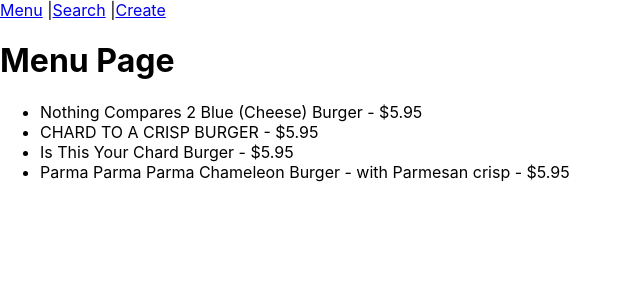
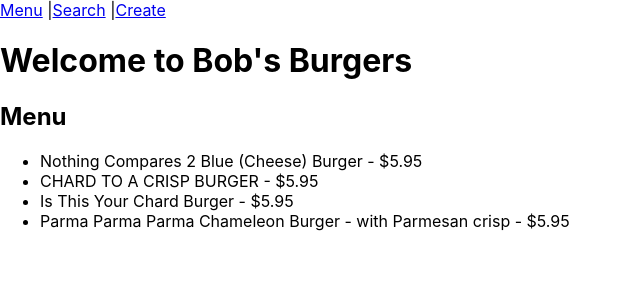
Before and after one commit to kenjelly22/bobs-burgers-of-the-day, a React (Create React App) app: page / in a window 1280 px wide. Shown: the top 300 px of the page, without its empty margins (0-640 px from the left). Built offline with nearby package versions, Linux system fonts and the light colour scheme; data requests are answered from the project's data file.

Commit message:
Add page name to Menu/Home page

```diff
--- a/src/pages/Menu.js
+++ b/src/pages/Menu.js
@@ -13,8 +13,9 @@ function Menu() {
   }, [])
   return (
     <>
-      <h1>Menu Page</h1>
+      <h1>Welcome to Bob's Burgers</h1>
       <div>
+        <h2>Menu</h2>
         <ul>
           {burgers.map((burger) => (
             <MenuItem key={burger.id} burger={burger} />
```
